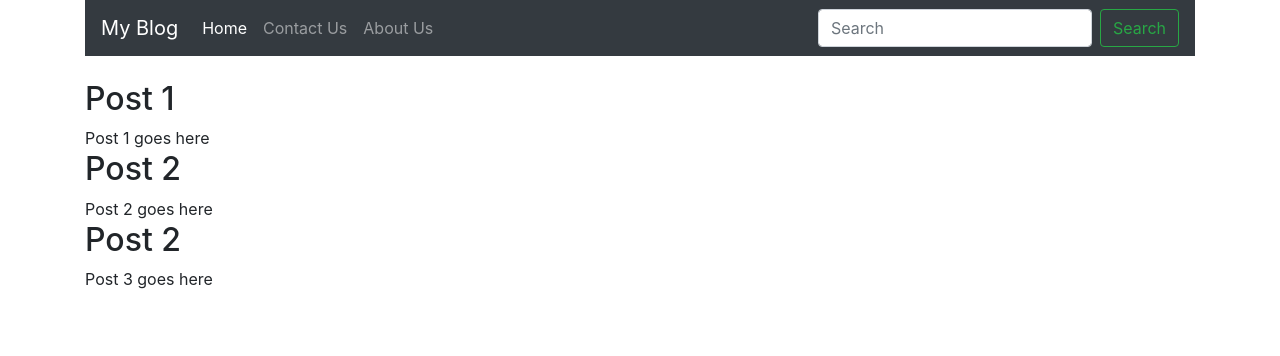
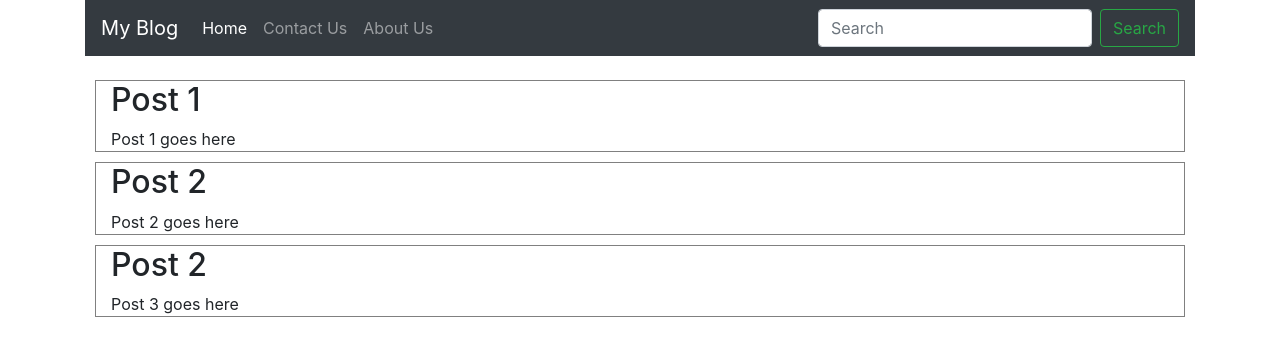
Before and after one commit to rajeshpillai/dass-blog, a React (Create React App) app: page / in a window 1280 px wide. Shown: the top 356 px of the page. Built offline with nearby package versions, Linux system fonts and the light colour scheme.

Commit message:
Styling post

```diff
--- /dev/null
+++ b/src/features/posts.css
@@ -0,0 +1,12 @@
+.post {
+    border: 1px solid gray;
+    margin: 10px;
+}
+
+.post-header {
+
+}
+
+.post-body {
+
+}
--- a/src/features/posts.js
+++ b/src/features/posts.js
@@ -1,13 +1,14 @@
 import React from 'react';
+import './posts.css';
 
 export default function Posts({posts}) {
     return (
         posts.map(post => {
             return (
-                <div key={post.id} className="row">
+                <div key={post.id} className="row post">
                     <div className="col-md-12">
-                        <h2>{post.title}</h2>
-                        <div>
+                        <h2 className="post-header">{post.title}</h2>
+                        <div className="post-body">
                             {post.body}
                         </div>
                     </div>
```
